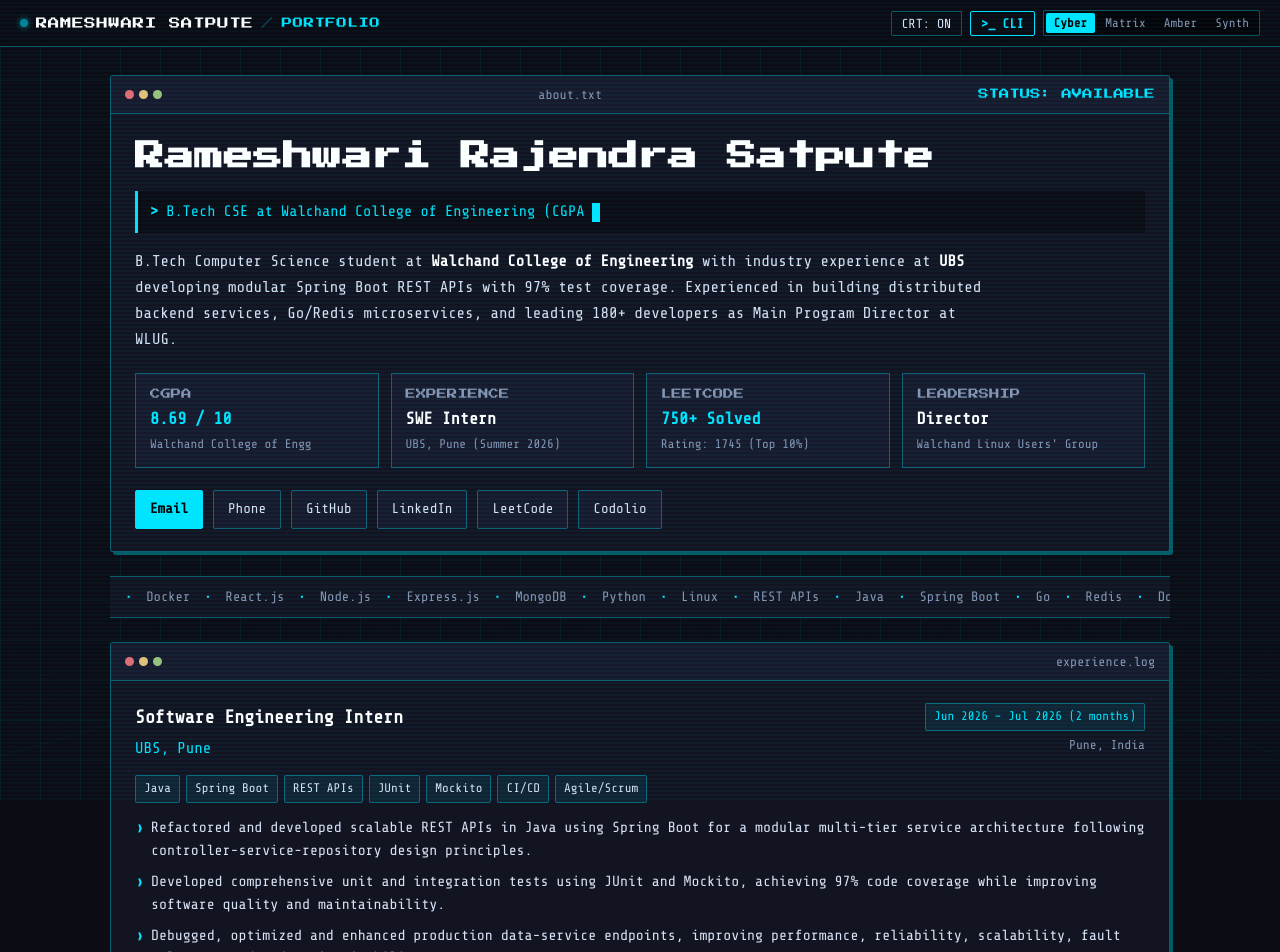
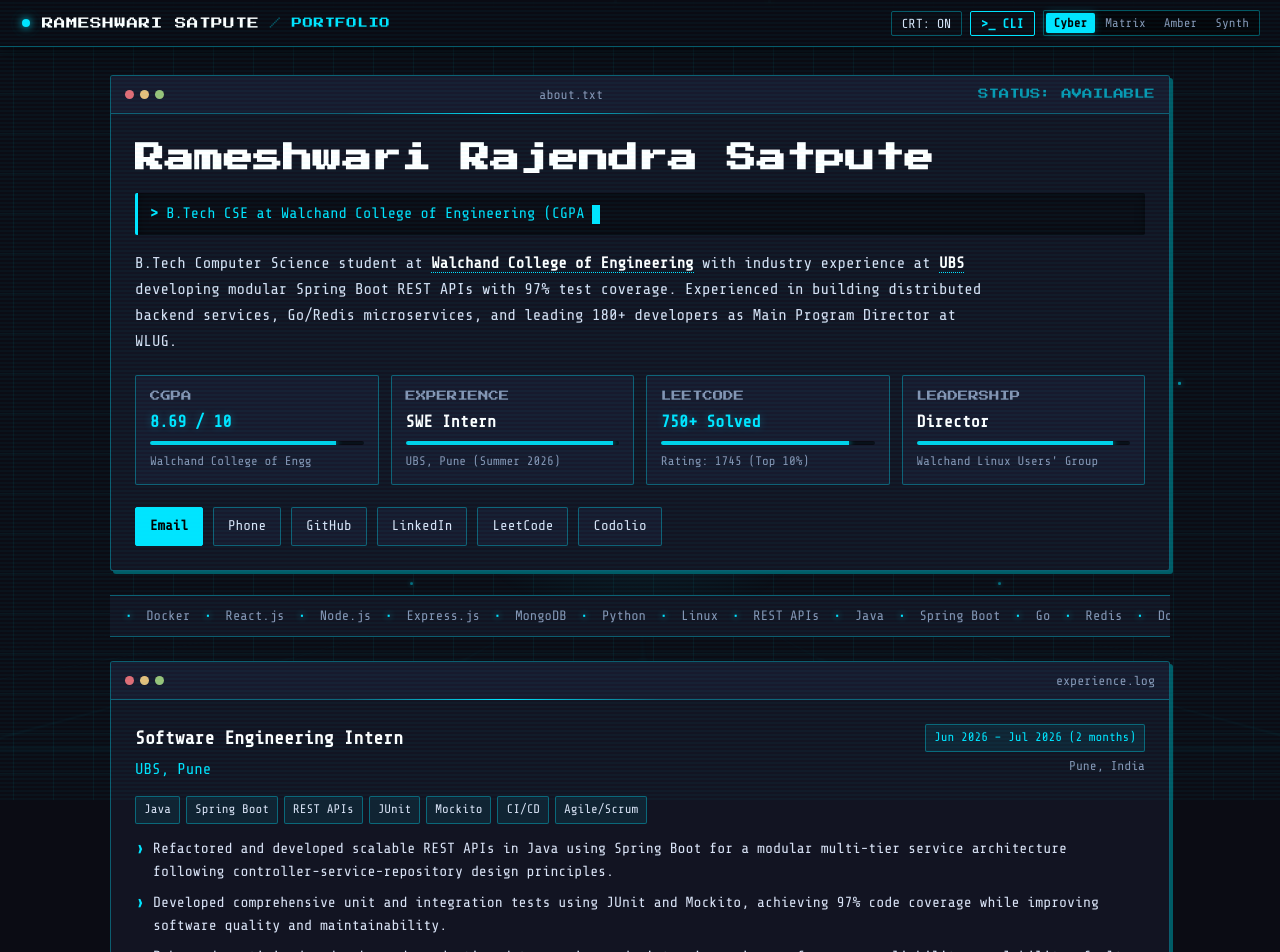
Before and after one commit to RameshwariS/Portfolio, a React (Vite) app: page / in a window 1280 px wide. Shown: the top 952 px of the page. Built offline with nearby package versions, Linux system fonts and the light colour scheme.

Commit message:
added animations

```diff
--- a/src/App.jsx
+++ b/src/App.jsx
@@ -7,6 +7,10 @@ const experience = {
   period: 'Jun 2026 – Jul 2026 (2 months)',
   location: 'Pune, India',
   stack: ['Java', 'Spring Boot', 'REST APIs', 'JUnit', 'Mockito', 'CI/CD', 'Agile/Scrum'],
+  metrics: [
+    { label: 'Unit/Integration Test Coverage', value: '97%', progress: 97 },
+    { label: 'Modular Architecture', value: 'Controller-Service-Repo', progress: 95 },
+  ],
   bullets: [
     'Refactored and developed scalable REST APIs in Java using Spring Boot for a modular multi-tier service architecture following controller-service-repository design principles.',
     'Developed comprehensive unit and integration tests using JUnit and Mockito, achieving 97% code coverage while improving software quality and maintainability.',
@@ -192,7 +196,7 @@ function App() {
     return localStorage.getItem('retro-theme') || 'cyber-neon';
   });
   const [scanlines, setScanlines] = useState(true);
-  const [projectTab, setProjectTab] = useState('featured'); // 'featured' | 'all'
+  const [projectTab, setProjectTab] = useState('featured');
 
   // Typing effect
   const [typedText, setTypedText] = useState('');
@@ -207,10 +211,24 @@ function App() {
     'Type "help" to see commands, or "cat resume" for summary.',
   ]);
 
+  const particles = Array.from({ length: 14 }, (_, i) => i);
+
   useEffect(() => {
     document.documentElement.setAttribute('data-theme', theme);
     localStorage.setItem('retro-theme', theme);
   }, [theme]);
+
+  // Mouse spotlight coordinates
+  useEffect(() => {
+    const onMouseMove = (e) => {
+      const x = (e.clientX / window.innerWidth) * 100;
+      const y = (e.clientY / window.innerHeight) * 100;
+      document.documentElement.style.setProperty('--mouse-x', `${x}%`);
+      document.documentElement.style.setProperty('--mouse-y', `${y}%`);
+    };
+    window.addEventListener('mousemove', onMouseMove);
+    return () => window.removeEventListener('mousemove', onMouseMove);
+  }, []);
 
   // Typing effect loop
   useEffect(() => {
@@ -379,14 +397,25 @@ function App() {
       <div className="bg-perspective" aria-hidden="true">
         <div className="perspective-plane" />
       </div>
+      <div className="bg-glow" aria-hidden="true" />
+
+      {/* Floating Retro Particles */}
+      <div className="particles-layer" aria-hidden="true">
+        {particles.map((i) => (
+          <span key={i} className="particle" />
+        ))}
+      </div>
 
       {scanlines && <div className="scanlines-layer" aria-hidden="true" />}
 
       {/* Top Navbar / HUD */}
       <nav className="top-nav">
         <div className="nav-title">
-          <span className="live-dot" />
-          <span>RAMESHWARI SATPUTE</span>
+          <span className="live-dot-wrap">
+            <span className="live-dot" />
+            <span className="live-ring" />
+          </span>
+          <span className="brand-text">RAMESHWARI SATPUTE</span>
           <span className="nav-sep">/</span>
           <span className="nav-role">PORTFOLIO</span>
         </div>
@@ -451,7 +480,9 @@ function App() {
           </div>
 
           <div className="window-inner hero-inner">
-            <h1 className="hero-name">Rameshwari Rajendra Satpute</h1>
+            <h1 className="hero-name glitch-hover" data-text="Rameshwari Rajendra Satpute">
+              Rameshwari Rajendra Satpute
+            </h1>
 
             <div className="typing-container">
               <span className="typing-prompt">&gt;</span>
@@ -465,26 +496,38 @@ function App() {
               distributed backend services, Go/Redis microservices, and leading 180+ developers as Main Program Director at WLUG.
             </p>
 
-            {/* Quick Metrics Bar */}
+            {/* Quick Metrics Bar with Animated Meters */}
             <div className="metrics-row">
               <div className="metric-box">
                 <span className="metric-title">CGPA</span>
                 <strong className="metric-data accent">8.69 / 10</strong>
+                <div className="metric-meter">
+                  <div className="meter-fill" style={{ width: '86.9%' }} />
+                </div>
                 <span className="metric-sub">Walchand College of Engg</span>
               </div>
               <div className="metric-box">
                 <span className="metric-title">EXPERIENCE</span>
                 <strong className="metric-data">SWE Intern</strong>
+                <div className="metric-meter">
+                  <div className="meter-fill" style={{ width: '97%' }} />
+                </div>
                 <span className="metric-sub">UBS, Pune (Summer 2026)</span>
               </div>
               <div className="metric-box">
                 <span className="metric-title">LEETCODE</span>
                 <strong className="metric-data accent">750+ Solved</strong>
+                <div className="metric-meter">
+                  <div className="meter-fill" style={{ width: '88%' }} />
+                </div>
                 <span className="metric-sub">Rating: 1745 (Top 10%)</span>
               </div>
               <div className="metric-box">
                 <span className="metric-title">LEADERSHIP</span>
                 <strong className="metric-data">Director</strong>
+                <div className="metric-meter">
+                  <div className="meter-fill" style={{ width: '92%' }} />
+                </div>
                 <span className="metric-sub">Walchand Linux Users' Group</span>
               </div>
             </div>
@@ -634,6 +677,7 @@ function App() {
             <div className="cards-grid">
               {flagshipProjects.map((p) => (
                 <div key={p.name} className="project-card">
+                  <div className="card-beam" />
                   <div className="card-top">
                     <h3 className="project-title">{p.name}</h3>
                     {p.badge && <span className="small-badge">{p.badge}</span>}
@@ -664,6 +708,7 @@ function App() {
               {projectTab === 'all' &&
                 otherProjects.map((p) => (
                   <div key={p.name} className="project-card">
+                    <div className="card-beam" />
                     <div className="card-top">
                       <h3 className="project-title">{p.name}</h3>
                       {p.badge && <span className="small-badge">{p.badge}</span>}
--- a/src/style.css
+++ b/src/style.css
@@ -1,5 +1,5 @@
 /* ==========================================================================
-   RETRO THEMED PORTFOLIO STYLESHEET (CLEAN & MINIMALIST)
+   RETRO THEMED PORTFOLIO STYLESHEET (ANIMATED & CRISP)
    ========================================================================== */
 
 /* Theme Palettes */
@@ -12,13 +12,16 @@ html[data-theme='cyber-neon'] {
   --text-muted: #8595b3;
   --text-heading: #ffffff;
   --accent: #00e5ff;
-  --accent-glow: rgba(0, 229, 255, 0.25);
+  --accent-rgb: 0, 229, 255;
+  --accent-glow: rgba(0, 229, 255, 0.3);
   --border: rgba(0, 229, 255, 0.35);
   --border-shadow: #005c66;
   --card-shadow: 3px 3px 0px #005c66;
   --scanline: rgba(0, 229, 255, 0.035);
   --grid-line: rgba(0, 229, 255, 0.12);
   --tag-bg: rgba(0, 229, 255, 0.08);
+  --mouse-x: 50%;
+  --mouse-y: 50%;
 }
 
 html[data-theme='matrix-green'] {
@@ -29,7 +32,8 @@ html[data-theme='matrix-green'] {
   --text-muted: #569b67;
   --text-heading: #e0ffea;
   --accent: #00ff66;
-  --accent-glow: rgba(0, 255, 102, 0.25);
+  --accent-rgb: 0, 255, 102;
+  --accent-glow: rgba(0, 255, 102, 0.3);
   --border: rgba(0, 255, 102, 0.35);
   --border-shadow: #00551c;
   --card-shadow: 3px 3px 0px #00551c;
@@ -46,7 +50,8 @@ html[data-theme='amber-crt'] {
   --text-muted: #b7793d;
   --text-heading: #ffedd5;
   --accent: #ffb000;
-  --accent-glow: rgba(255, 176, 0, 0.25);
+  --accent-rgb: 255, 176, 0;
+  --accent-glow: rgba(255, 176, 0, 0.3);
   --border: rgba(255, 176, 0, 0.35);
   --border-shadow: #664600;
   --card-shadow: 3px 3px 0px #664600;
@@ -63,7 +68,8 @@ html[data-theme='synthwave'] {
   --text-muted: #9686b3;
   --text-heading: #ffffff;
   --accent: #f72585;
-  --accent-glow: rgba(247, 37, 133, 0.25);
+  --accent-rgb: 247, 37, 133;
+  --accent-glow: rgba(247, 37, 133, 0.3);
   --border: rgba(247, 37, 133, 0.35);
   --border-shadow: #6b0c36;
   --card-shadow: 3px 3px 0px #6b0c36;
@@ -100,6 +106,7 @@ body {
 ::-webkit-scrollbar-thumb {
   background: var(--border);
   border: 1px solid var(--bg);
+  box-shadow: 0 0 6px var(--accent-glow);
 }
 ::-webkit-scrollbar-thumb:hover {
   background: var(--accent);
@@ -118,8 +125,14 @@ body {
   background-image: linear-gradient(var(--grid-line) 1px, transparent 1px),
     linear-gradient(90deg, var(--grid-line) 1px, transparent 1px);
   background-size: 40px 40px;
-  opacity: 0.5;
+  opacity: 0.55;
   z-index: 0;
+  animation: gridDrift 20s linear infinite;
+}
+
+@keyframes gridDrift {
+  0% { background-position: 0 0; }
+  100% { background-position: 40px 40px; }
 }
 
 .bg-perspective {
@@ -127,12 +140,12 @@ body {
   bottom: 0;
   left: 0;
   right: 0;
-  height: 200px;
+  height: 220px;
   perspective: 350px;
   pointer-events: none;
   overflow: hidden;
   z-index: 0;
-  opacity: 0.4;
+  opacity: 0.45;
   mask-image: linear-gradient(to top, rgba(0,0,0,1), transparent);
   -webkit-mask-image: linear-gradient(to top, rgba(0,0,0,1), transparent);
 }
@@ -148,7 +161,7 @@ body {
   background-size: 32px 32px;
   transform: rotateX(70deg);
   transform-origin: top center;
-  animation: gridRoll 14s linear infinite;
+  animation: gridRoll 12s linear infinite;
 }
 
 @keyframes gridRoll {
@@ -156,6 +169,77 @@ body {
   100% { transform: rotateX(70deg) translateY(32px); }
 }
 
+/* Dynamic Mouse Spotlight */
+.bg-glow {
+  position: fixed;
+  width: 500px;
+  height: 500px;
+  border-radius: 50%;
+  pointer-events: none;
+  z-index: 0;
+  left: calc(var(--mouse-x, 50%) - 250px);
+  top: calc(var(--mouse-y, 50%) - 250px);
+  background: radial-gradient(circle, var(--accent-glow) 0%, transparent 65%);
+  transition: left 0.12s ease-out, top 0.12s ease-out;
+  opacity: 0.6;
+}
+
+/* Floating Retro Pixel Particles */
+.particles-layer {
+  position: fixed;
+  inset: 0;
+  pointer-events: none;
+  z-index: 0;
+}
+
+.particle {
+  position: absolute;
+  width: 3px;
+  height: 3px;
+  background: var(--accent);
+  border-radius: 1px;
+  opacity: 0;
+  box-shadow: 0 0 6px var(--accent);
+  animation: floatUp linear infinite;
+}
+
+.particle:nth-child(1) { left: 8%; animation-duration: 11s; animation-delay: 0s; }
+.particle:nth-child(2) { left: 16%; animation-duration: 14s; animation-delay: -3s; }
+.particle:nth-child(3) { left: 24%; animation-duration: 10s; animation-delay: -6s; }
+.particle:nth-child(4) { left: 32%; animation-duration: 13s; animation-delay: -2s; }
+.particle:nth-child(5) { left: 42%; animation-duration: 15s; animation-delay: -8s; }
+.particle:nth-child(6) { left: 52%; animation-duration: 12s; animation-delay: -4s; }
+.particle:nth-child(7) { left: 60%; animation-duration: 14s; animation-delay: -7s; }
+.particle:nth-child(8) { left: 68%; animation-duration: 10s; animation-delay: -1s; }
+.particle:nth-child(9) { left: 76%; animation-duration: 16s; animation-delay: -5s; }
+.particle:nth-child(10) { left: 84%; animation-duration: 13s; animation-delay: -9s; }
+.particle:nth-child(11) { left: 92%; animation-duration: 11s; animation-delay: -3s; }
+.particle:nth-child(12) { left: 12%; animation-duration: 15s; animation-delay: -11s; }
+.particle:nth-child(13) { left: 48%; animation-duration: 12s; animation-delay: -6s; }
+.particle:nth-child(14) { left: 78%; animation-duration: 13s; animation-delay: -2s; }
+
+@keyframes floatUp {
+  0% {
+    top: 105%;
+    opacity: 0;
+    transform: translateY(0) scale(0.6);
+  }
+  20% {
+    opacity: 0.6;
+    transform: translateY(-20vh) scale(1);
+  }
+  80% {
+    opacity: 0.6;
+    transform: translateY(-80vh) scale(1);
+  }
+  100% {
+    top: -5%;
+    opacity: 0;
+    transform: translateY(-100vh) scale(0.6);
+  }
+}
+
+/* CRT Scanlines */
 .scanlines-layer {
   position: fixed;
   inset: 0;
@@ -172,22 +256,32 @@ body {
   z-index: 100;
   background: rgba(11, 12, 20, 0.94);
   border-bottom: 1px solid var(--border);
-  backdrop-filter: blur(8px);
+  backdrop-filter: blur(10px);
   padding: 10px 20px;
   display: flex;
   align-items: center;
   justify-content: space-between;
   gap: 12px;
+  box-shadow: 0 4px 18px rgba(0, 0, 0, 0.5);
 }
 
 .nav-title {
   display: flex;
   align-items: center;
-  gap: 8px;
+  gap: 10px;
   font-family: 'Press Start 2P', monospace;
   font-size: 0.72rem;
   color: var(--text-heading);
   letter-spacing: 0.05em;
+}
+
+.live-dot-wrap {
+  position: relative;
+  display: flex;
+  align-items: center;
+  justify-content: center;
+  width: 12px;
+  height: 12px;
 }
 
 .live-dot {
@@ -195,13 +289,30 @@ body {
   height: 8px;
   border-radius: 50%;
   background: var(--accent);
-  box-shadow: 0 0 6px var(--accent);
-  animation: pulseDot 2s infinite;
+  box-shadow: 0 0 8px var(--accent);
 }
 
-@keyframes pulseDot {
-  0%, 100% { opacity: 1; }
-  50% { opacity: 0.4; }
+.live-ring {
+  position: absolute;
+  width: 100%;
+  height: 100%;
+  border-radius: 50%;
+  border: 1px solid var(--accent);
+  animation: radarPing 2.2s cubic-bezier(0, 0.2, 0.8, 1) infinite;
+}
+
+@keyframes radarPing {
+  0% { transform: scale(0.8); opacity: 0.9; }
+  100% { transform: scale(2.6); opacity: 0; }
+}
+
+.brand-text {
+  transition: color 0.2s ease;
+}
+
+.nav-title:hover .brand-text {
+  color: var(--accent);
+  text-shadow: 0 0 8px var(--accent-glow);
 }
 
 .nav-sep {
@@ -228,12 +339,18 @@ body {
   padding: 4px 10px;
   cursor: pointer;
   border-radius: 2px;
-  transition: all 0.15s ease;
+  transition: all 0.2s ease;
 }
 
 .control-btn:hover {
   border-color: var(--accent);
   color: var(--accent);
+  box-shadow: 0 0 8px var(--accent-glow);
+  transform: translateY(-1px);
+}
+
+.control-btn:active {
+  transform: translateY(1px);
 }
 
 .cli-btn {
@@ -265,13 +382,18 @@ body {
   padding: 3px 8px;
   cursor: pointer;
   border-radius: 2px;
-  transition: all 0.15s ease;
+  transition: all 0.2s ease;
+}
+
+.theme-btn:hover {
+  color: var(--text-heading);
 }
 
 .theme-btn.active {
   background: var(--accent);
   color: #000;
   font-weight: bold;
+  box-shadow: 0 0 8px var(--accent-glow);
 }
 
 /* Main Layout */
@@ -292,11 +414,13 @@ body {
   box-shadow: var(--card-shadow);
   border-radius: 3px;
   overflow: hidden;
-  transition: border-color 0.2s ease, box-shadow 0.2s ease;
+  position: relative;
+  transition: border-color 0.25s ease, box-shadow 0.25s ease, transform 0.25s ease;
 }
 
 .window:hover {
   border-color: var(--accent);
+  box-shadow: 0 0 16px var(--accent-glow), var(--card-shadow);
 }
 
 .window-bar {
@@ -307,12 +431,29 @@ body {
   align-items: center;
   justify-content: space-between;
   gap: 10px;
+  position: relative;
+}
+
+.window-bar::after {
+  content: '';
+  position: absolute;
+  left: 0;
+  bottom: -1px;
+  height: 1px;
+  width: 30%;
+  background: linear-gradient(90deg, transparent, var(--accent), transparent);
+  animation: lineScan 4s ease-in-out infinite alternate;
+}
+
+@keyframes lineScan {
+  0% { left: 0%; }
+  100% { left: 70%; }
 }
 
 .window-dots {
   display: flex;
   align-items: center;
-  gap: 5px;
+  gap: 6px;
 }
 
 .dot {
@@ -320,6 +461,11 @@ body {
   height: 9px;
   border-radius: 50%;
   display: inline-block;
+  transition: transform 0.2s ease;
+}
+
+.dot:hover {
+  transform: scale(1.2);
 }
 
 .dot.red { background: #e06c75; }
@@ -336,10 +482,16 @@ body {
   font-size: 0.65rem;
   font-family: 'Press Start 2P', monospace;
   color: var(--accent);
+  animation: pulseText 2.5s infinite;
+}
+
+@keyframes pulseText {
+  0%, 100% { opacity: 1; }
+  50% { opacity: 0.55; }
 }
 
 .window-inner {
-  padding: 22px 24px;
+  padding: 24px;
 }
 
 /* Hero Section */
@@ -349,6 +501,24 @@ body {
   color: var(--text-heading);
   line-height: 1.4;
   margin-bottom: 14px;
+  position: relative;
+  display: inline-block;
+}
+
+/* Interactive Glitch Hover on Hero Title */
+.glitch-hover:hover {
+  animation: glitchAnim 0.35s steps(2) infinite;
+  color: var(--accent);
+  text-shadow: 2px 0 #ff007f, -2px 0 #00f0ff;
+}
+
+@keyframes glitchAnim {
+  0% { transform: translate(0); }
+  20% { transform: translate(-2px, 1px); }
+  40% { transform: translate(1px, -1px); }
+  60% { transform: translate(-1px, 2px); }
+  80% { transform: translate(2px, -1px); }
+  100% { transform: translate(0); }
 }
 
 .typing-container {
@@ -362,6 +532,8 @@ body {
   color: var(--accent);
   margin-bottom: 16px;
   min-height: 42px;
+  border-radius: 2px;
+  box-shadow: inset 0 0 10px rgba(0,0,0,0.5);
 }
 
 .typing-prompt {
@@ -390,9 +562,10 @@ body {
 
 .hero-summary strong {
   color: var(--text-heading);
+  border-bottom: 1px dotted var(--accent);
 }
 
-/* Metrics Row */
+/* Metrics Row & Animated Meters */
 .metrics-row {
   display: grid;
   grid-template-columns: repeat(auto-fit, minmax(190px, 1fr));
@@ -406,7 +579,15 @@ body {
   padding: 12px 14px;
   display: flex;
   flex-direction: column;
-  gap: 3px;
+  gap: 4px;
+  border-radius: 2px;
+  transition: transform 0.2s ease, border-color 0.2s ease, box-shadow 0.2s ease;
+}
+
+.metric-box:hover {
+  border-color: var(--accent);
+  transform: translateY(-2px);
+  box-shadow: 0 4px 12px rgba(0, 0, 0, 0.4);
 }
 
 .metric-title {
@@ -422,6 +603,28 @@ body {
 
 .metric-data.accent {
   color: var(--accent);
+  text-shadow: 0 0 8px var(--accent-glow);
+}
+
+.metric-meter {
+  width: 100%;
+  height: 4px;
+  background: rgba(0, 0, 0, 0.6);
+  border-radius: 2px;
+  overflow: hidden;
+  margin: 2px 0 3px;
+}
+
+.meter-fill {
+  height: 100%;
+  background: var(--accent);
+  box-shadow: 0 0 6px var(--accent);
+  animation: meterPulse 3s ease-in-out infinite alternate;
+}
+
+@keyframes meterPulse {
+  0% { filter: brightness(0.9); }
+  100% { filter: brightness(1.2); }
 }
 
 .metric-sub {
@@ -449,13 +652,18 @@ body {
   font-size: 0.88rem;
   cursor: pointer;
   border-radius: 2px;
-  transition: all 0.15s ease;
+  transition: all 0.2s ease;
 }
 
 .btn:hover {
   border-color: var(--accent);
   color: var(--accent);
-  transform: translateY(-1px);
+  transform: translateY(-2px);
+  box-shadow: 0 4px 12px var(--accent-glow);
+}
+
+.btn:active {
+  transform: translateY(1px);
 }
 
 .btn-primary {
@@ -469,6 +677,7 @@ body {
   background: #ffffff;
   color: #000;
   border-color: #ffffff;
+  box-shadow: 0 4px 14px rgba(255, 255, 255, 0.4);
 }
 
 .btn-sm {
@@ -482,9 +691,12 @@ body {
   font-size: 0.82rem;
   margin-top: 4px;
   display: inline-block;
+  transition: transform 0.2s ease, color 0.2s ease;
 }
 
 .text-link:hover {
+  color: #fff;
+  transform: translateX(3px);
   text-decoration: underline;
 }
 
@@ -508,6 +720,7 @@ body {
 
 .ticker-track .sep {
   color: var(--accent);
+  text-shadow: 0 0 6px var(--accent);
 }
 
 @keyframes tickerScroll {
@@ -555,6 +768,12 @@ body {
   border-radius: 2px;
 }
 
+.meta-badge.accent-badge {
+  color: #fff;
+  background: rgba(var(--accent-rgb), 0.2);
+  border-color: var(--accent);
+}
+
 .meta-loc {
   font-size: 0.8rem;
   color: var(--text-muted);
@@ -575,6 +794,14 @@ body {
   padding: 3px 8px;
   font-size: 0.78rem;
   border-radius: 2px;
+  transition: transform 0.2s ease, border-color 0.2s ease, background 0.2s ease;
+}
+
+.tag:hover {
+  transform: translateY(-2px);
+  border-color: var(--accent);
+  color: var(--accent);
+  background: rgba(var(--accent-rgb), 0.15);
 }
 
 /* Bullet List */
@@ -589,8 +816,9 @@ body {
 
 .bullet-list li {
   position: relative;
-  padding-left: 16px;
+  padding-left: 18px;
   line-height: 1.55;
+  transition: transform 0.15s ease;
 }
 
 .bullet-list li::before {
@@ -599,8 +827,17 @@ body {
   left: 0;
   color: var(--accent);
   font-weight: bold;
-  font-size: 1.1rem;
+  font-size: 1.15rem;
   line-height: 1.3;
+  transition: transform 0.2s ease;
+}
+
+.bullet-list li:hover {
+  color: var(--text-heading);
+}
+
+.bullet-list li:hover::before {
+  transform: translateX(3px);
 }
 
 /* Project Cards */
@@ -618,6 +855,7 @@ body {
   padding: 3px 8px;
   cursor: pointer;
   border-radius: 2px;
+  transition: all 0.2s ease;
 }
 
 .tab-link.active {
@@ -625,6 +863,7 @@ body {
   color: #000;
   border-color: var(--accent);
   font-weight: bold;
+  box-shadow: 0 0 8px var(--accent-glow);
 }
 
 .cards-grid {
@@ -639,12 +878,32 @@ body {
   padding: 18px;
   display: flex;
   flex-direction: column;
-  transition: border-color 0.2s ease, transform 0.2s ease;
+  position: relative;
+  overflow: hidden;
+  border-radius: 2px;
+  transition: border-color 0.25s ease, transform 0.25s ease, box-shadow 0.25s ease;
+}
+
+/* Card holographic scan beam on hover */
+.card-beam {
+  position: absolute;
+  top: 0;
+  left: -100%;
+  width: 50%;
+  height: 100%;
+  background: linear-gradient(90deg, transparent, rgba(var(--accent-rgb), 0.12), transparent);
+  pointer-events: none;
+  transition: transform 0.7s ease;
 }
 
 .project-card:hover {
   border-color: var(--accent);
-  transform: translateY(-2px);
+  transform: translateY(-3px);
+  box-shadow: 0 6px 20px rgba(0, 0, 0, 0.5), 0 0 10px var(--accent-glow);
+}
+
+.project-card:hover .card-beam {
+  transform: translateX(350%);
 }
 
 .card-top {
@@ -667,6 +926,7 @@ body {
   background: var(--tag-bg);
   border: 1px solid var(--border);
   padding: 2px 6px;
+  border-radius: 2px;
 }
 
 .project-stack {
@@ -698,6 +958,13 @@ body {
   background: var(--bg-card-alt);
   border: 1px solid var(--border);
   padding: 14px;
+  border-radius: 2px;
+  transition: border-color 0.2s ease, transform 0.2s ease;
+}
+
+.skill-group:hover {
+  border-color: var(--accent);
+  transform: translateY(-2px);
 }
 
 .skill-cat-title {
@@ -723,6 +990,12 @@ body {
   background: var(--bg-card-alt);
   border: 1px solid var(--border);
   padding: 12px;
+  border-radius: 2px;
+  transition: border-color 0.2s ease;
+}
+
+.heatmap-card:hover {
+  border-color: var(--accent);
 }
 
 .heatmap-title-row {
@@ -741,12 +1014,19 @@ body {
   overflow-x: auto;
   display: flex;
   justify-content: center;
+  border-radius: 2px;
 }
 
 .chart-img {
   width: 100%;
   height: auto;
   min-height: 100px;
+  filter: contrast(1.1);
+  transition: transform 0.3s ease;
+}
+
+.chart-wrapper:hover .chart-img {
+  transform: scale(1.01);
 }
 
 /* Education */
@@ -790,12 +1070,14 @@ body {
   display: flex;
   flex-direction: column;
   gap: 2px;
-  transition: all 0.15s ease;
+  border-radius: 2px;
+  transition: all 0.2s ease;
 }
 
 .contact-card:hover {
   border-color: var(--accent);
   transform: translateY(-2px);
+  box-shadow: 0 4px 14px var(--accent-glow);
 }
 
 .contact-type {
@@ -824,25 +1106,37 @@ body {
 .modal-backdrop {
   position: fixed;
   inset: 0;
-  background: rgba(0, 0, 0, 0.8);
-  backdrop-filter: blur(4px);
+  background: rgba(0, 0, 0, 0.82);
+  backdrop-filter: blur(6px);
   z-index: 1000;
   display: flex;
   align-items: center;
   justify-content: center;
   padding: 16px;
+  animation: fadeIn 0.2s ease;
+}
+
+@keyframes fadeIn {
+  from { opacity: 0; }
+  to { opacity: 1; }
 }
 
 .modal-window {
   background: #080a10;
   border: 1px solid var(--accent);
-  box-shadow: 0 0 20px var(--accent-glow);
+  box-shadow: 0 0 24px var(--accent-glow);
   width: min(760px, 94vw);
   max-height: 80vh;
   display: flex;
   flex-direction: column;
   border-radius: 3px;
   overflow: hidden;
+  animation: popScale 0.22s cubic-bezier(0.16, 1, 0.3, 1);
+}
+
+@keyframes popScale {
+  from { transform: scale(0.94); opacity: 0; }
+  to { transform: scale(1); opacity: 1; }
 }
 
 .close-btn {
@@ -851,6 +1145,7 @@ body {
   color: var(--text-muted);
   font-size: 1rem;
   cursor: pointer;
+  padding: 0 4px;
 }
 
 .close-btn:hover {
@@ -904,8 +1199,8 @@ body {
 /* Scroll Reveals */
 .reveal {
   opacity: 0;
-  transform: translateY(14px);
-  transition: opacity 0.5s ease, transform 0.5s ease;
+  transform: translateY(18px);
+  transition: opacity 0.6s cubic-bezier(0.16, 1, 0.3, 1), transform 0.6s cubic-bezier(0.16, 1, 0.3, 1);
 }
 
 .reveal.in-view {
@@ -927,7 +1222,7 @@ body {
   }
 
   .window-inner {
-    padding: 16px;
+    padding: 18px;
   }
 
   .exp-top {
@@ -941,6 +1236,11 @@ body {
 
   .metrics-row {
     grid-template-columns: 1fr 1fr;
+  }
+
+  .bg-glow,
+  .particles-layer {
+    display: none;
   }
 }
 
```
